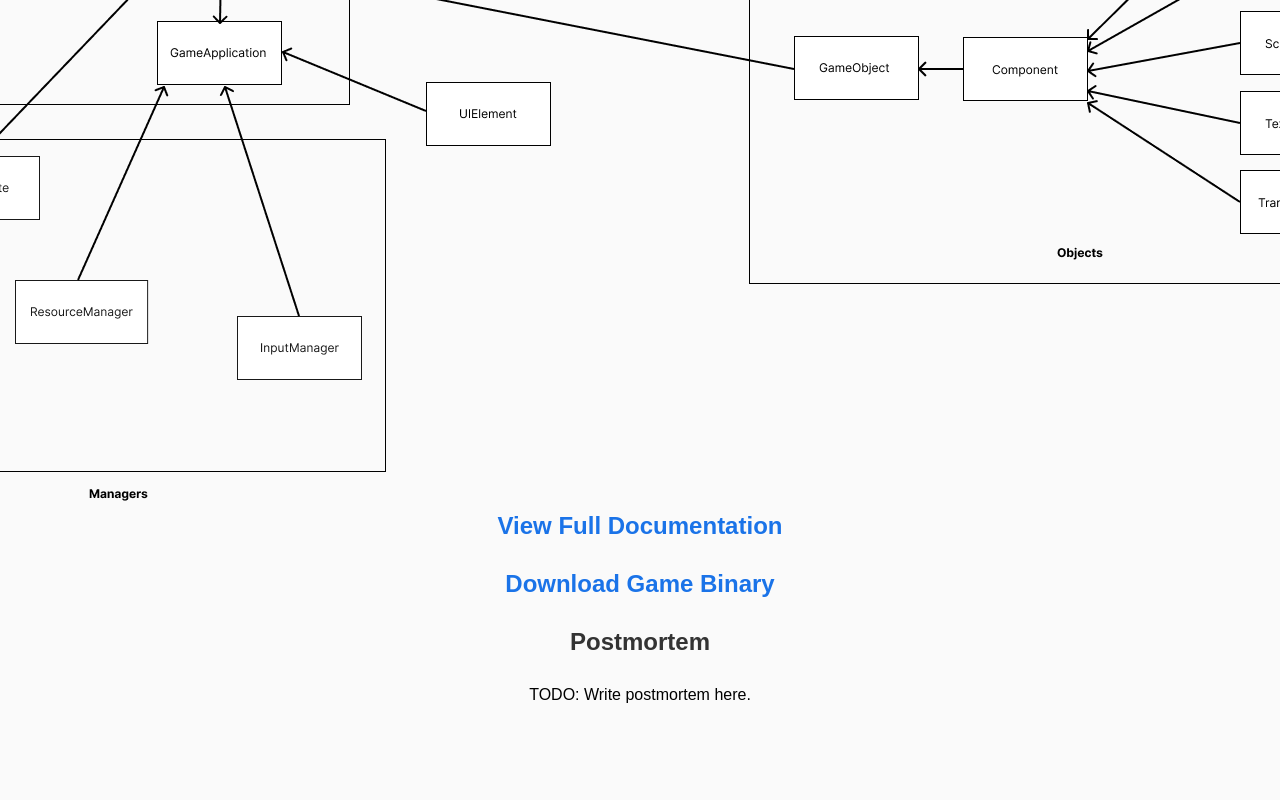
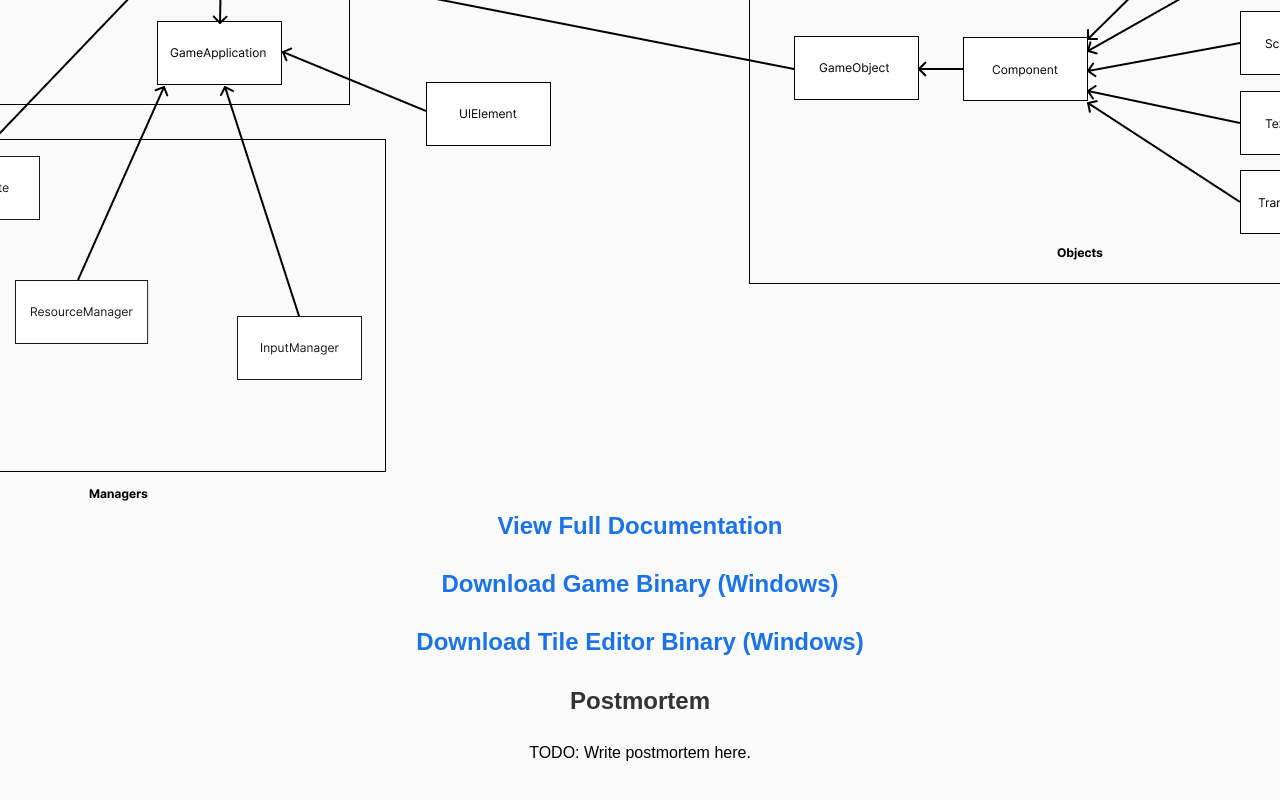
Before and after one commit to Bmr076/finalproject-bapi-website, a plain HTML site: page index.html in a window 1280 px wide. Shown: the part 1174-1974 px from the top of the page. Before the commit the page ends 1917 px from the top, so only its background shows below. Drawn offline with Linux system fonts and the light colour scheme.

Commit message:
added Windows binaries

```diff
--- a/index.html
+++ b/index.html
@@ -38,8 +38,14 @@
     </h2>
 
     <h2 class="center">
-        <a href="binary/YourGame.zip">
-            Download Game Binary
+        <a href="binary/farming_game.exe">
+            Download Game Binary (Windows)
+        </a>
+    </h2>
+
+    <h2 class="center">
+        <a href="binary/tile_editor.exe">
+            Download Tile Editor Binary (Windows)
         </a>
     </h2>
 
```
Also changed, not shown: 2 other files.
